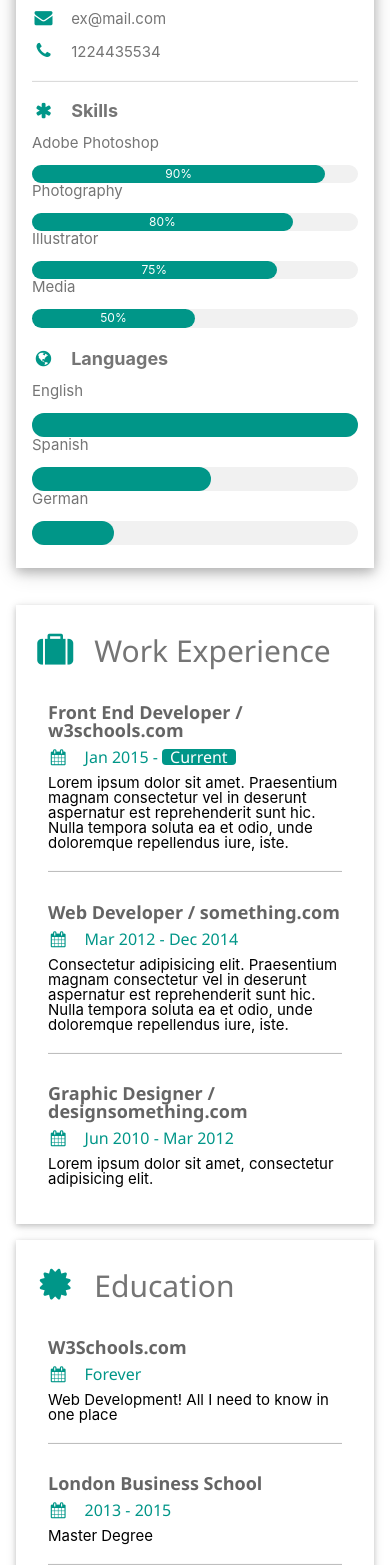
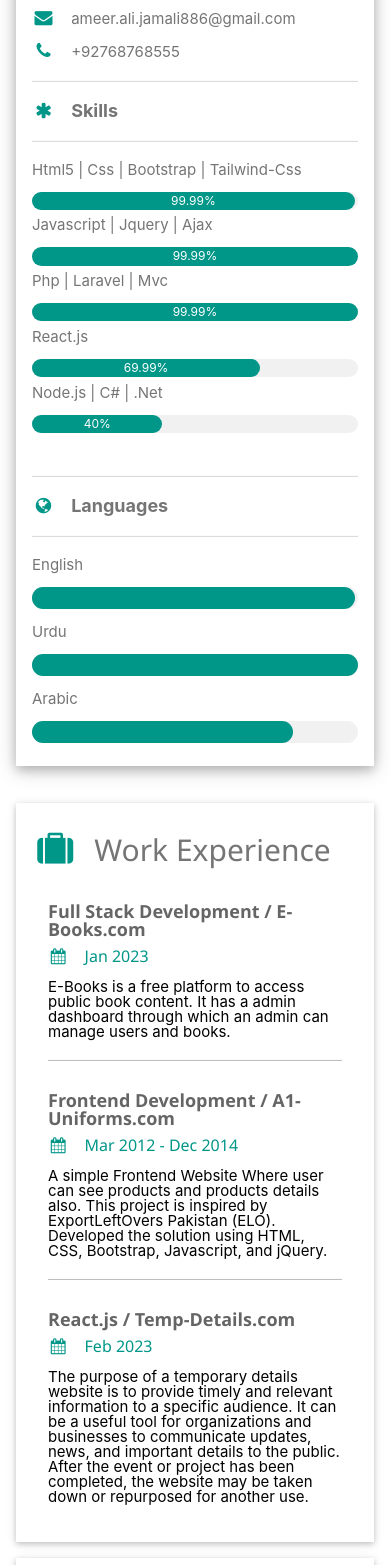
Before and after one commit to ameer-ali-jamali/E-Project_Using_React.js, a React (Create React App) app: page /about in a window 390 px wide. Shown: the part 432-1997 px from the top of the page. Built offline with nearby package versions, Linux system fonts and the light colour scheme.

Commit message:
project finished

```diff
--- a/src/App.js
+++ b/src/App.js
@@ -2,7 +2,6 @@ import Header from "./Components/Header";
 import Content from "./Components/Content";
 import Footer from "./Components/Footer";
 import About from "./Components/About";
-import Contact from "./Components/Contact";
 import { Routes, Route } from "react-router-dom";
 
 function App() {
@@ -11,7 +10,7 @@ function App() {
       <Header title={"Temp-Details"} />
       <Routes>
         <Route path="/" element={<Content />} />
-        <Route path="/contact" element={<Contact />} />
+        <Route path="/contact" element={<About />} />
         <Route path="/about" element={<About />} />
       </Routes>
       <Footer />
--- a/src/Components/About.js
+++ b/src/Components/About.js
@@ -13,67 +13,77 @@ export default function About() {
                                     width: '100%'
                                 }} alt="Avatar" />
                                 <div className="w3-display-bottomleft w3-container w3-text-black">
-                                    <h2>Ameer Ali Jamlai</h2>
+                                    <h2>Ameer Ali Jamali</h2>
                                 </div>
                             </div>
                             <div className="w3-container mt-3">
                                 <p><i className="fa fa-briefcase fa-fw w3-margin-right w3-large w3-text-teal"></i>Full Stack Web Developer</p>
-                                <p><i className="fa fa-home fa-fw w3-margin-right w3-large w3-text-teal"></i>London, UK</p>
-                                <p><i className="fa fa-envelope fa-fw w3-margin-right w3-large w3-text-teal"></i>ex@mail.com</p>
-                                <p><i className="fa fa-phone fa-fw w3-margin-right w3-large w3-text-teal"></i>1224435534</p>
+                                <p><i className="fa fa-home fa-fw w3-margin-right w3-large w3-text-teal"></i>Pakistan,Karachi</p>
+                                <p><i className="fa fa-envelope fa-fw w3-margin-right w3-large w3-text-teal"></i>ameer.ali.jamali886@gmail.com</p>
+                                <p><i className="fa fa-phone fa-fw w3-margin-right w3-large w3-text-teal"></i>+92768768555</p>
                                 <hr />
+
 
                                 <p className="w3-large"><b><i className="fa fa-asterisk fa-fw w3-margin-right w3-text-teal"></i>Skills</b>
                                 </p>
-                                <p>Adobe Photoshop</p>
+                                <hr />
+                                <p>Html5 | Css | Bootstrap | Tailwind-Css </p>
                                 <div className="w3-light-grey w3-round-xlarge w3-small">
                                     <div className="w3-container w3-center w3-round-xlarge w3-teal" style={{
-                                        width: '90%'
-                                    }}>90%</div>
+                                        width: '99%'
+                                    }}>99.99%</div>
                                 </div>
-                                <p>Photography</p>
+                                <p className="mt-2">Javascript | Jquery | Ajax </p>
                                 <div className="w3-light-grey w3-round-xlarge w3-small">
                                     <div className="w3-container w3-center w3-round-xlarge w3-teal" style={{
-                                        width: '80%'
+                                        width: '99.99%'
                                     }}>
-                                        <div className="w3-center w3-text-white">80%</div>
+                                        <div className="w3-center w3-text-white">99.99%</div>
                                     </div>
                                 </div>
-                                <p>Illustrator</p>
+                                <p className="mt-2">Php | Laravel | Mvc</p>
                                 <div className="w3-light-grey w3-round-xlarge w3-small">
                                     <div className="w3-container w3-center w3-round-xlarge w3-teal" style={{
-                                        width: '75%'
-                                    }}>75%</div>
+                                        width: '99.99%'
+                                    }}>99.99%</div>
                                 </div>
-                                <p>Media</p>
+                                <p className="mt-2">React.js</p>
                                 <div className="w3-light-grey w3-round-xlarge w3-small">
-                                    <div className="w3-container w3-center w3-round-xlarge w3-teal" style={{ width: '50%' }}>50%</div>
+                                    <div className="w3-container w3-center w3-round-xlarge w3-teal" style={{
+                                        width: '69.99%'
+                                    }}>69.99%</div>
+                                </div>
+                                <p className="mt-2">Node.js | C# | .Net </p>
+                                <div className="w3-light-grey w3-round-xlarge w3-small">
+                                    <div className="w3-container w3-center w3-round-xlarge w3-teal" style={{ width: '40%' }}>40%</div>
                                 </div>
                                 <br />
-
+                                <hr />
                                 <p className="w3-large w3-text-theme"><b><i
                                     className="fa fa-globe fa-fw w3-margin-right w3-text-teal"></i>Languages</b></p>
-                                <p>English</p>
+                                <hr />
+                                <p className="mt-3">English</p>
                                 <div className="w3-light-grey w3-round-xlarge">
                                     <div className="w3-round-xlarge w3-teal" style={{
-                                        height: '24px',
+                                        height: '22px',
+                                        width: '99%'
+                                    }}></div>
+                                </div>
+                                <p className="mt-3">Urdu</p>
+                                <div className="w3-light-grey w3-round-xlarge">
+                                    <div className="w3-round-xlarge w3-teal" style={{
+                                        height: '22px',
                                         width: '100%'
                                     }}></div>
                                 </div>
-                                <p>Spanish</p>
+                                <p className="mt-3">Arabic</p>
                                 <div className="w3-light-grey w3-round-xlarge">
                                     <div className="w3-round-xlarge w3-teal" style={{
-                                        height: '24px',
-                                        width: '55%'
+                                        height: '22px',
+                                        width: '80%'
                                     }}></div>
                                 </div>
-                                <p>German</p>
-                                <div className="w3-light-grey w3-round-xlarge">
-                                    <div className="w3-round-xlarge w3-teal" style={{
-                                        height: '24px',
-                                        width: '25%'
-                                    }}></div>
-                                </div>
+
                                 <br />
                             </div>
                         </div><br />
@@ -87,50 +97,55 @@ export default function About() {
                                 className="fa fa-suitcase fa-fw w3-margin-right w3-xxlarge w3-text-teal"></i>Work Experience
                             </h2>
                             <div className="w3-container">
-                                <h5 className="w3-opacity"><b>Front End Developer / w3schools.com</b></h5>
-                                <h6 className="w3-text-teal"><i className="fa fa-calendar fa-fw w3-margin-right"></i>Jan 2015 - <span
-                                    className="w3-tag w3-teal w3-round">Current</span></h6>
-                                <p>Lorem ipsum dolor sit amet. Praesentium magnam consectetur vel in deserunt aspernatur est
-                                    reprehenderit sunt hic. Nulla tempora soluta ea et odio, unde doloremque repellendus iure,
-                                    iste.</p>
+                                <h5 className="w3-opacity"><a href="https://github.com/ameer-ali-jamali/E_Project_Using_Laravel"><b>Full Stack Development / E-Books.com</b></a></h5>
+                                <h6 className="w3-text-teal mt-2"><i className="fa fa-calendar fa-fw w3-margin-right"></i>Jan 2023</h6>
+                                <p className="mt-3">E-Books is a free platform to access public book content. It has a admin dashboard through which an admin can manage users and books.</p>
                                 <hr />
                             </div>
                             <div className="w3-container">
-                                <h5 className="w3-opacity"><b>Web Developer / something.com</b></h5>
+                                <h5 className="w3-opacity"> <a href="https://github.com/ameer-ali-jamali/Assignment-22-E-Project-Web-Designing-Using-Html-Css"><b>Frontend Development / A1-Uniforms.com</b></a></h5>
                                 <h6 className="w3-text-teal"><i className="fa fa-calendar fa-fw w3-margin-right"></i>Mar 2012 - Dec 2014
                                 </h6>
-                                <p>Consectetur adipisicing elit. Praesentium magnam consectetur vel in deserunt aspernatur est
-                                    reprehenderit sunt hic. Nulla tempora soluta ea et odio, unde doloremque repellendus iure,
-                                    iste.</p>
+                                <p className="mt-3">A simple Frontend Website Where user can see products and products details also.
+                                    This project is inspired by ExportLeftOvers Pakistan
+                                    (ELO).
+                                    Developed the solution using HTML, CSS, Bootstrap, Javascript, and jQuery.</p>
                                 <hr />
                             </div>
                             <div className="w3-container">
-                                <h5 className="w3-opacity"><b>Graphic Designer / designsomething.com</b></h5>
-                                <h6 className="w3-text-teal"><i className="fa fa-calendar fa-fw w3-margin-right"></i>Jun 2010 - Mar 2012
+                                <h5 className="w3-opacity"><b>React.js / Temp-Details.com</b></h5>
+                                <h6 className="w3-text-teal"><i className="fa fa-calendar fa-fw w3-margin-right"></i>Feb 2023
                                 </h6>
-                                <p>Lorem ipsum dolor sit amet, consectetur adipisicing elit. </p><br />
+                                <p className="mt-3">The purpose of a temporary details website is to provide timely and relevant information to a specific audience. It can be a useful tool for organizations and businesses to communicate updates, news, and important details to the public. After the event or project has been completed, the website may be taken down or repurposed for another use.</p><br />
                             </div>
                         </div>
 
                         <div className="w3-container w3-card w3-white">
                             <h2 className="w3-text-grey w3-padding-16"><i
                                 className="fa fa-certificate fa-fw w3-margin-right w3-xxlarge w3-text-teal"></i>Education</h2>
+
                             <div className="w3-container">
-                                <h5 className="w3-opacity"><b>W3Schools.com</b></h5>
-                                <h6 className="w3-text-teal"><i className="fa fa-calendar fa-fw w3-margin-right"></i>Forever</h6>
-                                <p>Web Development! All I need to know in one place</p>
+                                <h5 className="w3-opacity"><a href="https://www.facebook.com/aptechlatifabad/"><b>Aptech Pakistan</b></a></h5>
                                 <hr />
+                                <h6 className="w3-text-teal"><i className="fa fa-calendar fa-fw w3-margin-right"></i>2022 to Stil Learning</h6>
+                                <p className="mt-3">Offering diploma courses in Information Technology. Covering Current and in-demand skills</p>
                             </div>
                             <div className="w3-container">
-                                <h5 className="w3-opacity"><b>London Business School</b></h5>
+                                <h5 className="w3-opacity"><b>Govt. Degree Collage Dadu</b></h5>
+                                <hr />
                                 <h6 className="w3-text-teal"><i className="fa fa-calendar fa-fw w3-margin-right"></i>2013 - 2015</h6>
-                                <p>Master Degree</p>
-                                <hr />
+                                <p className="mt-3">Colleges typically focus on providing a well-rounded education that prepares students for a variety of careers, while also fostering personal growth and development. Many colleges offer a range of extracurricular activities, such as sports, clubs, and student organizations, which allow students to pursue their interests outside of the classroom. Additionally, colleges often have resources and facilities, such as libraries, computer labs, and career centers, which students can use to enhance their academic and professional experiences. The goal of most colleges is to provide students with the knowledge, skills, and experiences they need to succeed in their future endeavors.</p>
+
                             </div>
                             <div className="w3-container">
-                                <h5 className="w3-opacity"><b>School of Coding</b></h5>
+                                <h5 className="w3-opacity"><b>Yasir Public School Dadu</b></h5>
+                                <hr />
                                 <h6 className="w3-text-teal"><i className="fa fa-calendar fa-fw w3-margin-right"></i>2010 - 2013</h6>
-                                <p>Bachelor Degree</p><br />
+                                <p className="mt-3">School is an educational institution designed to provide learning spaces and opportunities for students. Schools can range from primary schools that serve young children to universities that offer advanced degrees. Schools typically offer a curriculum that includes subjects such as math, science, language arts, and social studies, as well as elective courses that allow students to explore their interests.
+
+                                    Schools are typically staffed by teachers, administrators, and support staff who work together to create a safe and supportive learning environment for students. They provide students with the resources and guidance they need to succeed academically and personally. In addition to regular classes, schools often offer extracurricular activities, such as sports, music, and clubs, which provide opportunities for students to explore their interests and develop new skills.
+
+                                    The goal of most schools is to help students acquire the knowledge and skills they need to succeed in the future, whether that be in their careers or personal lives. Schools play an important role in shaping students' lives and helping them reach their full potential.</p><br />
                             </div>
                         </div>
                     </div>
--- a/src/Components/Contact.js
+++ /dev/null
@@ -1,6 +0,0 @@
-export default function Content() {
-    return <>
-        <h1>this is contact us page</h1>
-
-    </>
-}
```
Also changed, not shown: src/Components/content.js (+19 -38 lines).
